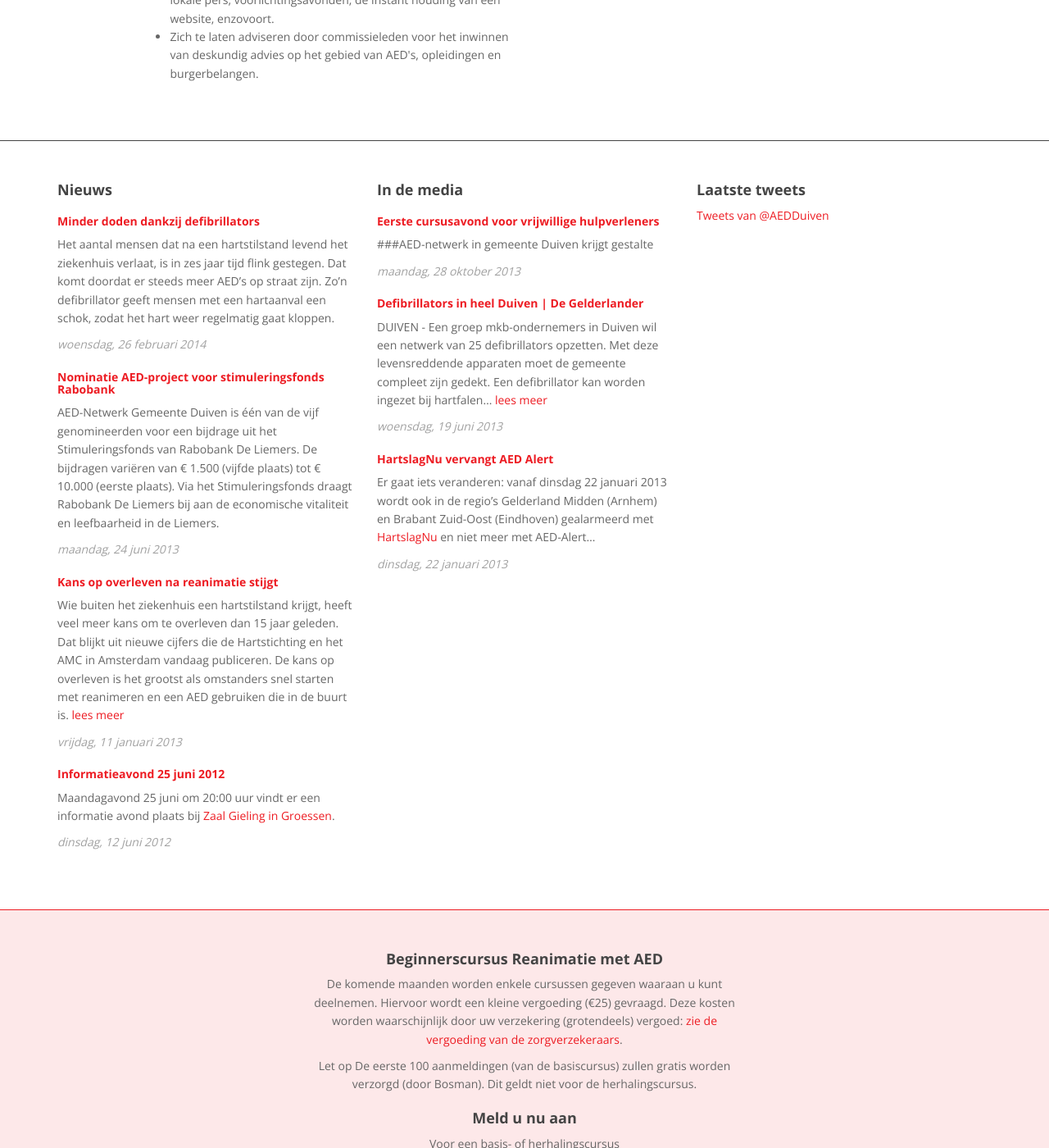
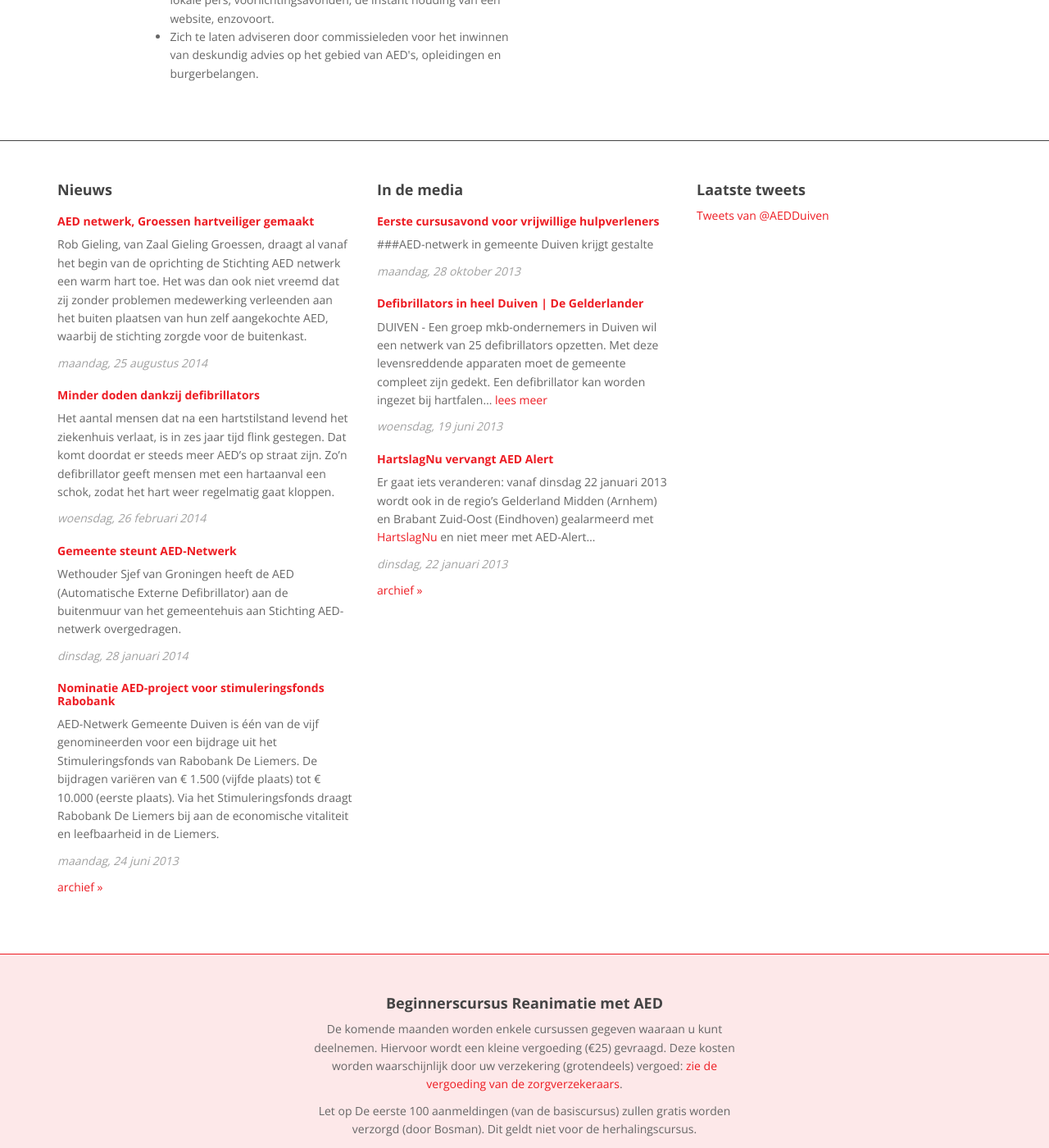
Before and after one commit to theotheu/aed-duiven, a Jekyll site: the page built from index.html, in a window 1280 px wide and 1400 px high, scrolled down 2106 px. Shown: the whole window at 82% size. Built offline with Jekyll 4.4.1, drawn with Linux system fonts in a browser that asks for light colours; nearby versions of some CDN libraries; some web fonts are replaced; comment, search, counter and statistics services are not loaded.

Commit message:
nieuwsberichten gelimiteerd naar 4 en een nieuwspagina gemaakt

```diff
--- a/_config.yml
+++ b/_config.yml
@@ -1,22 +1,17 @@
 # Site settings
 
-title: Your awesome title
-email: your-email@domain.com
-
-description: > # this means to ignore newlines until "baseurl:"
-  Write an awesome description for your new site here. You can edit this
-  line in _config.yml. It will appear in your document head meta (for
-  Google search results) and in your feed.xml site description.
+title: AED-netwerk Gemeente Duiven
+description: De stichting heeft als doel het streven naar de oprichting, in stand houding en verbetering van een verfijnd AED-netwerk in de gemeente Duiven dat voldoet aan de wensen van alle inwoners.
+email: info@aed-duiven.nl
 
 baseurl: "" # the subpath of your site, e.g. /blog/
 url: ""
 
-url: "http://yourdomain.com" # the base hostname & protocol for your site
-twitter_username: jekyllrb
-github_username:  jekyll
+url: "http://aed-duiven.nl" # the base hostname & protocol for your site
+twitter_username: aedduiven
 
 # Build settings
 markdown: kramdown
 permalink: pretty
 
-exclude: ['PSD']
+exclude: ['PSD', 'README.md', 'CNAME']
--- a/_includes/nieuws.html
+++ b/_includes/communicatie.html
@@ -4,7 +4,7 @@
 			<div class="col-md-4">
 				<h2>Nieuws</h2>
 				<ul class="list-unstyled nieuws">
-				{% for post in site.categories.nieuws %}
+				{% for post in site.categories.nieuws limit:4 %}
 				  <li>
 				    <h3><a class="post-link" href="{{ post.url | prepend: site.baseurl }}">{{ post.title }}</a></h3>
 				    <p>{{ post.excerpt }}</p>
@@ -12,11 +12,12 @@
 				  </li>
 				{% endfor %}
 				</ul>
+				<p><a href="/nieuws">archief »</a></p>
 			</div>
 			<div class="col-md-4">
 				<h2>In de media</h2>
 				<ul class="list-unstyled media">
-				{% for post in site.categories.media %}
+				{% for post in site.categories.media limit:4 %}
 				  <li>
 				    <h3><a class="post-link" href="{{ post.url | prepend: site.baseurl }}">{{ post.title }}</a></h3>
 				    <p>{{ post.excerpt }}</p>
@@ -24,6 +25,7 @@
 				  </li>
 				{% endfor %}
 				</ul>
+				<p><a href="/nieuws">archief »</a></p>
 			</div>
 			<div class="col-md-4">
 				<h2>Laatste tweets</h2>
--- /dev/null
+++ b/_posts/2014-01-28-gemeente-steunt-aed-netwerk.md
@@ -0,0 +1,10 @@
+---
+layout: post
+title: "Gemeente steunt AED-Netwerk"
+date: 2014-01-28
+categories: nieuws
+permalink: gemeente-steunt-aed-netwerk
+---
+Wethouder Sjef van Groningen heeft de AED (Automatische Externe Defibrillator) aan de buitenmuur van het gemeentehuis aan Stichting AED-netwerk overgedragen.
+
+[Lees meer »](http://www.duiven.nl/actueel/nieuws/gemeente-steunt-aed-netwerk){: target="_blank"}
--- /dev/null
+++ b/_posts/2014-08-25-aed-netwerk-groessen-hartveiliger-gemaakt.md
@@ -0,0 +1,10 @@
+---
+layout: post
+title: "AED netwerk, Groessen hartveiliger gemaakt"
+date: 2014-08-25
+categories: nieuws
+permalink: aed-netwerk-groessen-hartveiliger-gemaakt
+---
+Rob Gieling, van Zaal Gieling Groessen, draagt al vanaf het begin van de oprichting de Stichting AED netwerk een warm hart toe. Het was dan ook niet vreemd dat zij zonder problemen medewerking verleenden aan het buiten plaatsen van hun zelf aangekochte AED, waarbij de stichting zorgde voor de buitenkast.
+
+[Lees meer »](http://www.duiven.nl/actueel/nieuws/aed-netwerk-groessen-hartveiliger-gemaakt){: target="_blank"}
--- a/index.html
+++ b/index.html
@@ -83,7 +83,7 @@ class: home
 		</div>
 	</div>
 </section>
-{% include nieuws.html %}
+{% include communicatie.html %}
 <section class="container-fluid cursus">
 	<div class="container">
 		<div class="col-md-6 col-md-offset-3">
```
Also changed, not shown: _layouts/nieuws.html (added, +39 -0 lines), _posts/2014-02-26-minder-doden-dankzij-defibrillators.md (+2 -0 lines), nieuws.md (added, +6 -0 lines), 1 other file.
